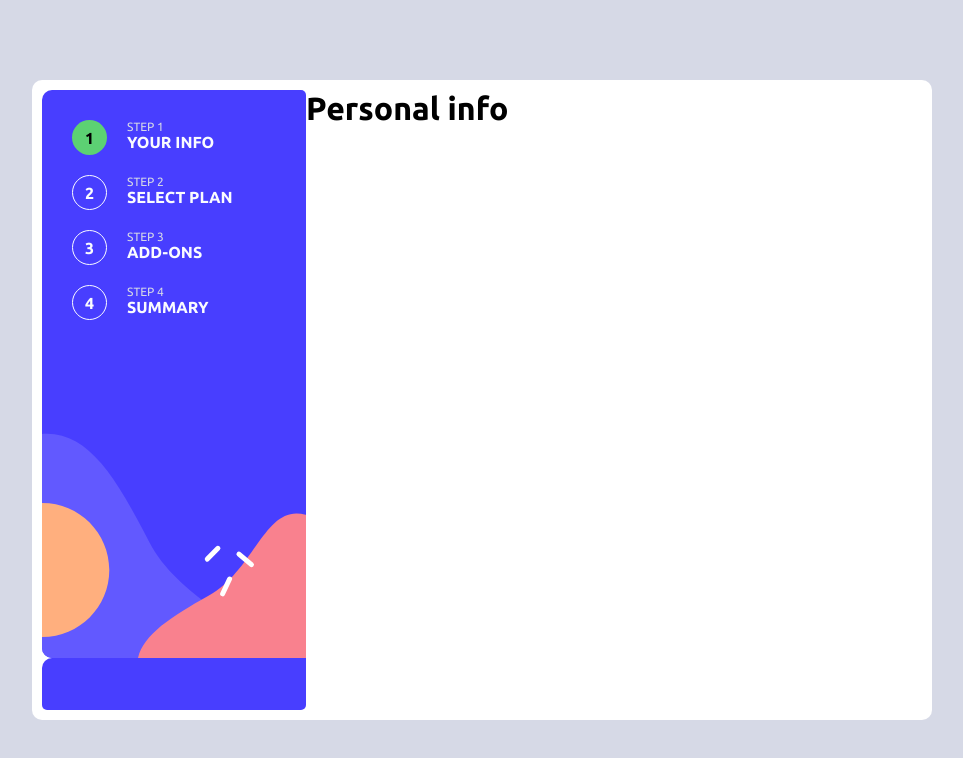
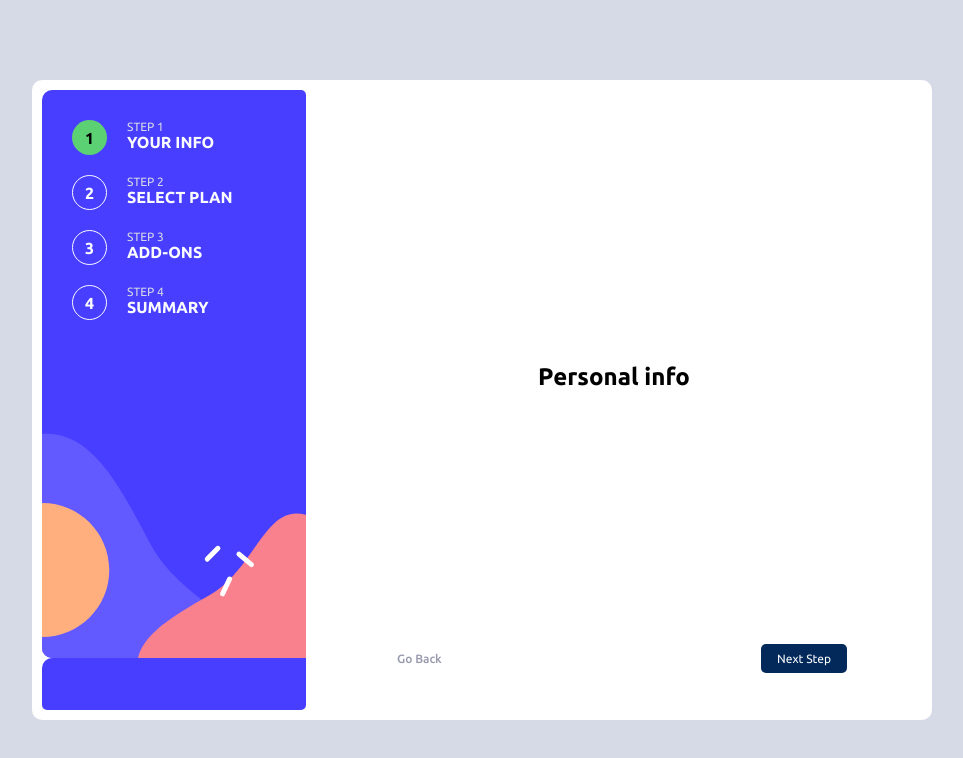
Before and after one commit to Dhruv-Srivastava/Multi-Step-Form-FEM, a React (Vite) app: page / in a window 1280 px wide. Shown: the top 758 px of the page, without its empty margins (158-1121 px from the left). Built offline with nearby package versions, Linux system fonts and the light colour scheme.

Commit message:
Add footer and page switch logic

```diff
--- a/src/App.css
+++ b/src/App.css
@@ -29,6 +29,36 @@ body {
   background-color: var(--light-gray);
 }
 
+button{
+  padding: 0.5rem 1rem;
+  border-radius: 5px;
+  border: none;
+  cursor: pointer;
+  font-family: inherit;
+  font-size: 12px;
+  outline: none;
+}
+
+button.next-step{
+  color: var(--wlabaster);
+  background-color: var(--marine-blue);
+}
+
+button.go-back{
+  background: transparent;
+  color: var(--cool-gray);
+  font-weight: 500;
+}
+
+button.confirm{
+  color: var(--white);
+  background-color: var(--purplish-blue);
+}
+
+button.next-step:active,button.confirm:active{
+  transform: scale(0.95);
+}
+
 
 main#form-container{
   max-width: 1400px;
@@ -39,6 +69,13 @@ main#form-container{
   min-width:900px;
   border-radius: 10px;
   padding: 10px;
+}
+
+#form-content{
+  display: grid;
+  place-items: center;
+  grid-template-rows: 90% 30%;
+  padding: 75px;
 }
 
 #form-container .navbar{
@@ -86,3 +123,12 @@ main#form-container{
 .nav-item .view-info .step-name{
   font-weight: 700;
 }
+
+
+/* Footer */
+
+footer{
+  display: flex;
+  width: 100%;
+  justify-content: space-between;
+}
--- /dev/null
+++ b/src/components/Button.jsx
@@ -0,0 +1,27 @@
+export default function Button({
+  children,
+  variant,
+  formSectionView,
+  setFormSectionView,
+}) {
+  function handleClick() {
+    setFormSectionView((prev) => {
+      if (prev === 1 && variant === "go-back") return prev;
+      if (prev === 4 && variant === "next-step") return prev;
+
+      return variant === "go-back" ? prev - 1 : prev + 1;
+    });
+  }
+  return (
+    <button
+      className={variant}
+      onClick={handleClick}
+      style={{
+        cursor:
+          formSectionView === 1 && variant === "go-back" ? "not-allowed" : "pointer",
+      }}
+    >
+      {children}
+    </button>
+  );
+}
--- /dev/null
+++ b/src/components/Footer.jsx
@@ -0,0 +1,22 @@
+import Button from "./Button";
+
+export default function Footer({ setFormSectionView, formSectionView }) {
+  return (
+    <footer>
+      <Button
+        variant="go-back"
+        setFormSectionView={setFormSectionView}
+        formSectionView={formSectionView}
+      >
+        Go Back
+      </Button>
+      <Button
+        variant="next-step"
+        setFormSectionView={setFormSectionView}
+        formSectionView={formSectionView}
+      >
+        Next Step
+      </Button>
+    </footer>
+  );
+}
--- a/src/components/Form.jsx
+++ b/src/components/Form.jsx
@@ -5,13 +5,15 @@ import Plan from "./Plan";
 import AddOns from "./AddOns";
 import Summary from "./Summary";
 import Navbar from "./Navbar";
+import Footer from "./Footer";
 
 export default function Form() {
   const [formSectionView, setFormSectionView] = useState(1);
 
   return (
     <main id="form-container">
-      <Navbar />
+      <Navbar formSectionView={formSectionView} />
+      <section id="form-content">
         {formSectionView === 1 ? (
           <Info />
         ) : formSectionView === 2 ? (
@@ -21,6 +23,11 @@ export default function Form() {
         ) : (
           <Summary />
         )}
+        <Footer
+          setFormSectionView={setFormSectionView}
+          formSectionView={formSectionView}
+        />
+      </section>
     </main>
   );
 }
--- a/src/components/Navbar.jsx
+++ b/src/components/Navbar.jsx
@@ -1,7 +1,7 @@
-function NavItem({stepNumber,stepName,active}) {
+function NavItem({ stepNumber, stepName, active }) {
   return (
     <div className="nav-item">
-      <p className={`view-number ${active?"active":""}`}>{stepNumber}</p>
+      <p className={`view-number ${active ? "active" : ""}`}>{stepNumber}</p>
       <div className="view-info">
         <p className="step-number">Step {stepNumber}</p>
         <p className="step-name">{stepName}</p>
@@ -10,13 +10,29 @@ function NavItem({stepNumber,stepName,active}) {
   );
 }
 
-export default function Navbar() {
+export default function Navbar({ formSectionView }) {
   return (
     <nav className="navbar">
-      <NavItem stepNumber={1} stepName={"your info"} active={true}/>
-      <NavItem stepNumber={2} stepName={"select plan"}/>
-      <NavItem stepNumber={3} stepName={"Add-ons"}/>
-      <NavItem stepNumber={4} stepName={"Summary"}/>
+      <NavItem
+        stepNumber={1}
+        stepName={"your info"}
+        active={formSectionView === 1}
+      />
+      <NavItem
+        stepNumber={2}
+        stepName={"select plan"}
+        active={formSectionView === 2}
+      />
+      <NavItem
+        stepNumber={3}
+        stepName={"Add-ons"}
+        active={formSectionView === 3}
+      />
+      <NavItem
+        stepNumber={4}
+        stepName={"Summary"}
+        active={formSectionView === 4}
+      />
     </nav>
   );
 }
```
Lines whose indentation alone changed are shown as unchanged.
